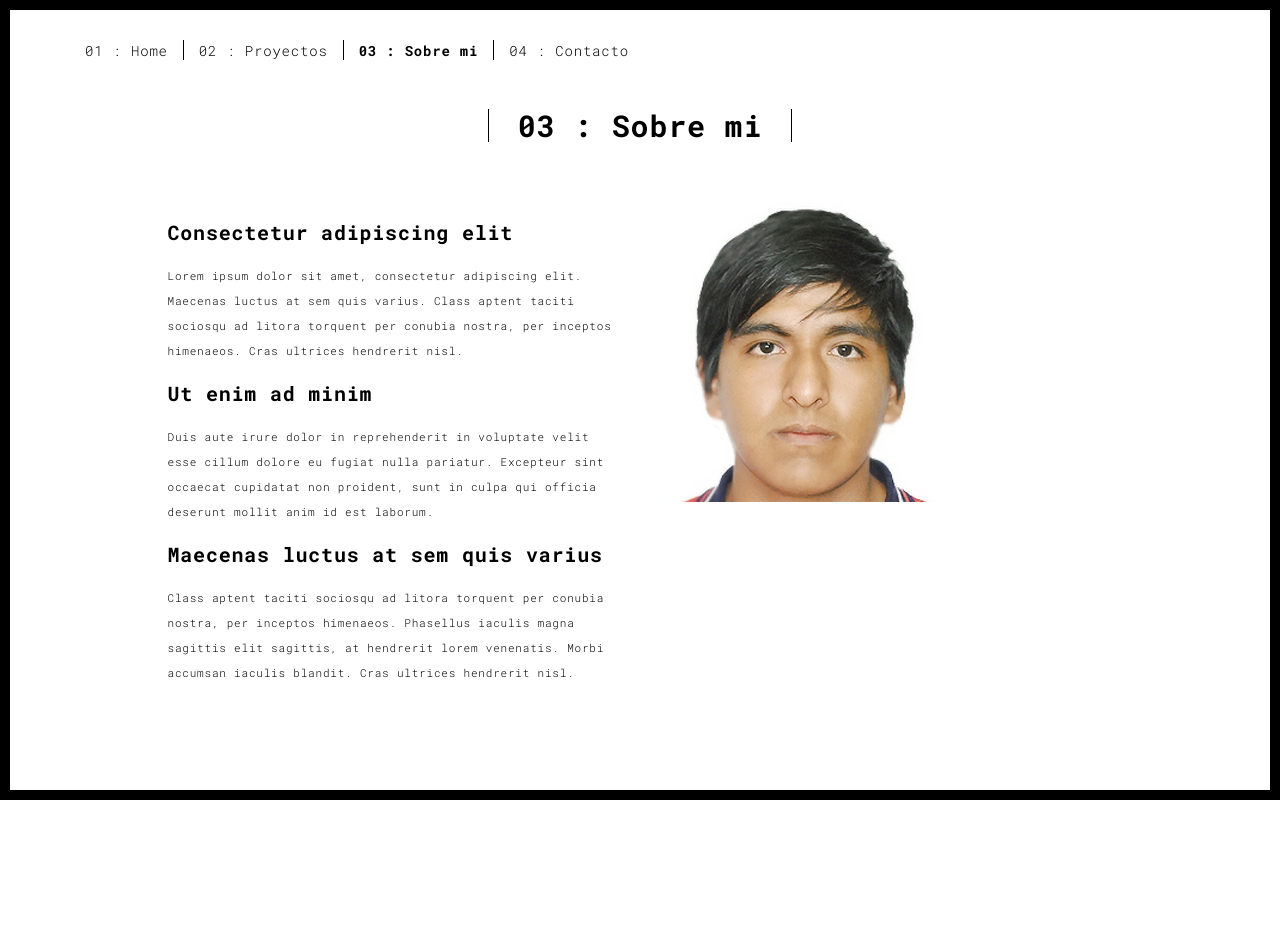
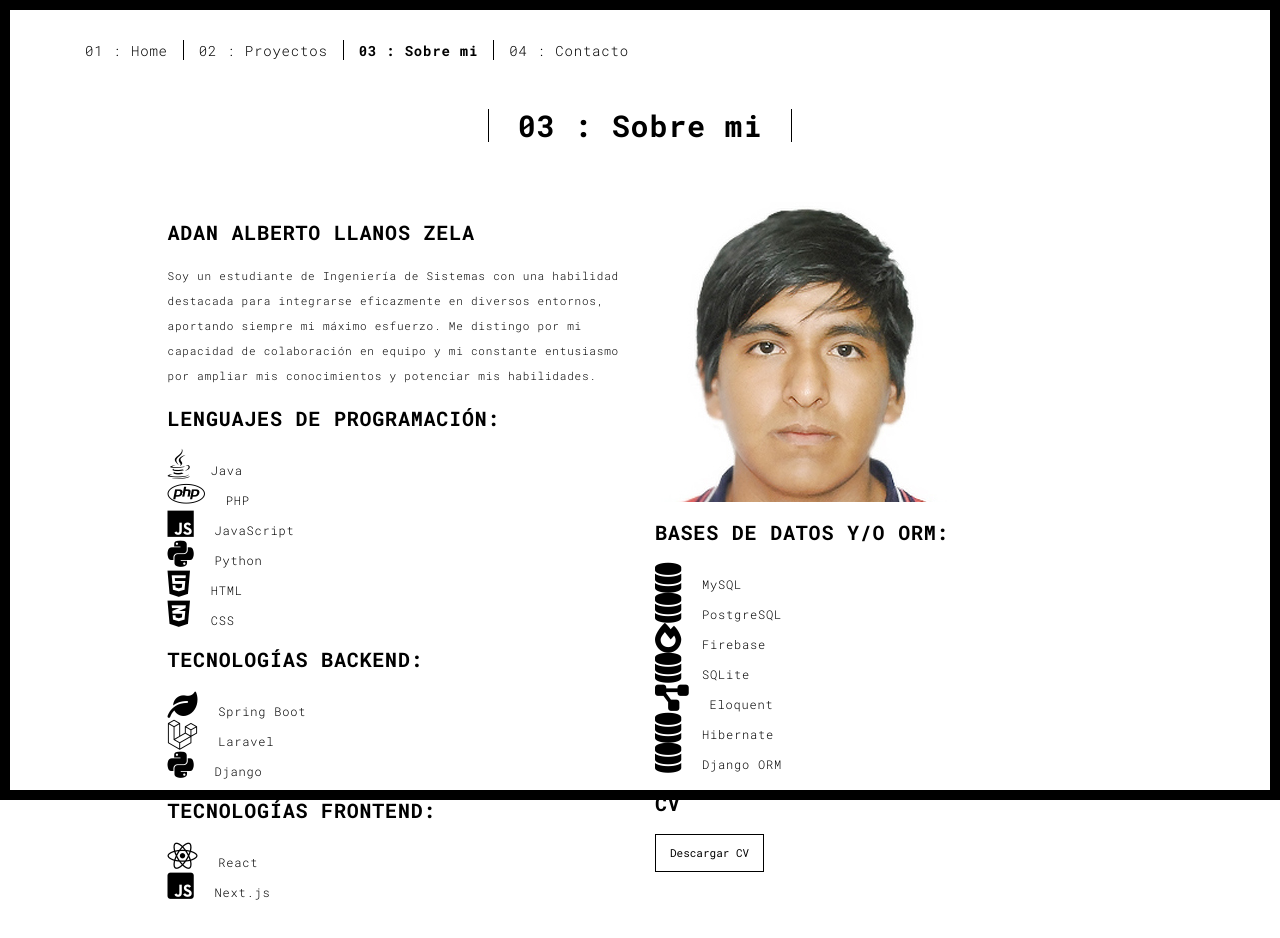
Before and after one commit to adanllanos/Portfolio, a plain HTML site: page about.html in a window 1280 px wide. Before the commit the page ends 800 px from the top, so only its background shows below. Drawn offline with Linux system fonts and the light colour scheme.

Commit message:
corrections

```diff
--- a/about.html
+++ b/about.html
@@ -20,10 +20,25 @@
       href="./assets/apple-icon-180x180.png"
     />
     <link href="./assets/favicon.ico" rel="icon" />
+    <link
+      rel="stylesheet"
+      href="https://cdnjs.cloudflare.com/ajax/libs/font-awesome/6.0.0-beta3/css/all.min.css"
+    />
 
-    <title>Title page</title>
+    <title>Sobre mi</title>
 
     <link href="./main.3f6952e4.css" rel="stylesheet" />
+    <style>
+      .large-icon {
+        font-size: 30px; /* Aumenta el tamaño de los iconos */
+        margin-right: 12px; /* Añade un pequeño espacio entre el icono y el texto */
+      }
+
+      .large-text {
+        font-size: 12px; /* Aumenta el tamaño del texto */
+        line-height: 1.5; /* Ajusta el espaciado entre líneas si es necesario */
+      }
+    </style>
   </head>
 
   <body class="">
@@ -72,28 +87,36 @@
               <div class="col-md-10 col-md-offset-1">
                 <div class="row">
                   <div class="col-xs-12 col-md-6">
-                    <h3>Consectetur adipiscing elit</h3>
+                    <h3>ADAN ALBERTO LLANOS ZELA</h3>
                     <p>
-                      Lorem ipsum dolor sit amet, consectetur adipiscing elit.
-                      Maecenas luctus at sem quis varius. Class aptent taciti
-                      sociosqu ad litora torquent per conubia nostra, per
-                      inceptos himenaeos. Cras ultrices hendrerit nisl.
+                      Soy un estudiante de Ingeniería de Sistemas con una
+                      habilidad destacada para integrarse eficazmente en
+                      diversos entornos, aportando siempre mi máximo esfuerzo.
+                      Me distingo por mi capacidad de colaboración en equipo y
+                      mi constante entusiasmo por ampliar mis conocimientos y
+                      potenciar mis habilidades.
                     </p>
-                    <h3>Ut enim ad minim</h3>
-                    <p>
-                      Duis aute irure dolor in reprehenderit in voluptate velit
-                      esse cillum dolore eu fugiat nulla pariatur. Excepteur
-                      sint occaecat cupidatat non proident, sunt in culpa qui
-                      officia deserunt mollit anim id est laborum.
+                    <h3>LENGUAJES DE PROGRAMACIÓN:</h3>
+                    <p class="large-text">
+                      <i class="fab fa-java large-icon"></i> Java <br />
+                      <i class="fab fa-php large-icon"></i> PHP <br />
+                      <i class="fab fa-js large-icon"></i> JavaScript <br />
+                      <i class="fab fa-python large-icon"></i> Python <br />
+                      <i class="fab fa-html5 large-icon"></i> HTML <br />
+                      <i class="fab fa-css3-alt large-icon"></i> CSS
                     </p>
 
-                    <h3>Maecenas luctus at sem quis varius</h3>
-                    <p>
-                      Class aptent taciti sociosqu ad litora torquent per
-                      conubia nostra, per inceptos himenaeos. Phasellus iaculis
-                      magna sagittis elit sagittis, at hendrerit lorem
-                      venenatis. Morbi accumsan iaculis blandit. Cras ultrices
-                      hendrerit nisl.
+                    <h3>TECNOLOGÍAS BACKEND:</h3>
+                    <p class="large-text">
+                      <i class="fas fa-leaf large-icon"></i> Spring Boot <br />
+                      <i class="fab fa-laravel large-icon"></i> Laravel <br />
+                      <i class="fab fa-python large-icon"></i> Django
+                    </p>
+
+                    <h3>TECNOLOGÍAS FRONTEND:</h3>
+                    <p class="large-text">
+                      <i class="fab fa-react large-icon"></i> React <br />
+                      <i class="fab fa-js-square large-icon"></i> Next.js
                     </p>
                   </div>
                   <div class="col-xs-12 col-md-6">
@@ -102,6 +125,28 @@
                       class="img-responsive"
                       alt=""
                     />
+                    <h3>BASES DE DATOS Y/O ORM:</h3>
+                    <p class="large-text">
+                      <i class="fas fa-database large-icon"></i> MySQL <br />
+                      <i class="fas fa-database large-icon"></i> PostgreSQL
+                      <br />
+                      <i class="fas fa-fire large-icon"></i> Firebase <br />
+                      <i class="fas fa-database large-icon"></i> SQLite <br />
+                      <i class="fas fa-project-diagram large-icon"></i> Eloquent
+                      <br />
+                      <i class="fas fa-database large-icon"></i> Hibernate
+                      <br />
+                      <i class="fas fa-database large-icon"></i> Django ORM
+                    </p>
+
+                    <h3>CV</h3>
+
+                    <a
+                      href="./assets/pdf/CV Adan Alberto Llanos Zela.pdf"
+                      download="CV Adan Alberto Llanos Zelas.pdf"
+                    >
+                      <button class="btn btn-default">Descargar CV</button>
+                    </a>
                   </div>
                 </div>
               </div>
```
Also changed, not shown: works.html (+12 -5 lines), 1 other file.
